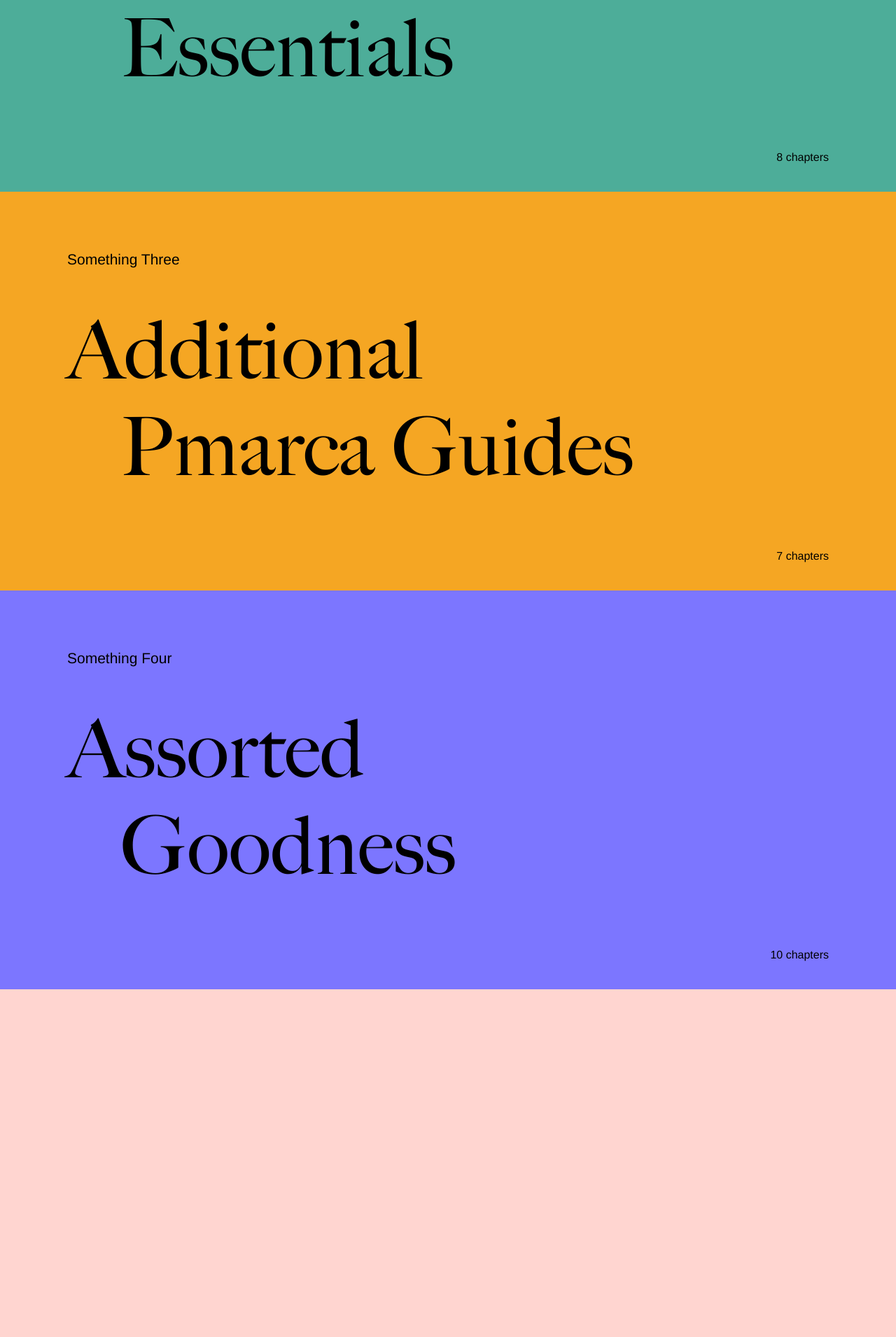
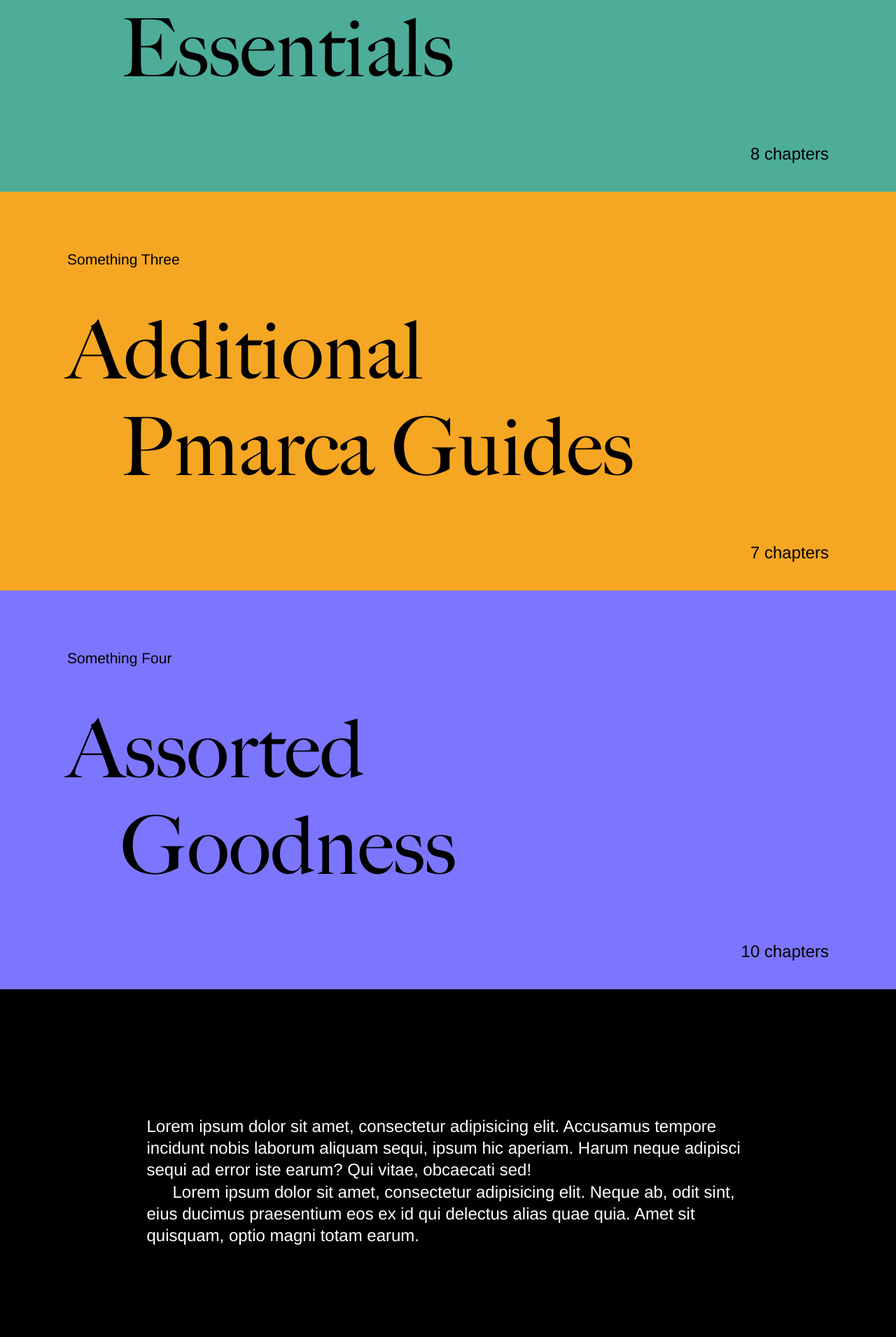
Before and after one commit to fictive-kin/pmarchive, a Flask app: page / in a window 1280 px wide. Shown: the part 1609-3520 px from the top of the page at 70% size. Before the commit the page ends 3023 px from the top, so only its background shows below. Run offline with Flask 2, Linux system fonts and the light colour scheme; style sheets or scripts are compiled from the project's sources.

Commit message:
add message section ref #1

```diff
--- a/static/scss/_main.scss
+++ b/static/scss/_main.scss
@@ -9,7 +9,14 @@
 html {
     font-family: helvetica;
     font-size: 16px;
+    -moz-osx-font-smoothing: grayscale;
+    -webkit-font-smoothing: antialiased;
 }
+
+body {
+    font-size: 24px; //spec
+}
+
 //link styles:
 a {
     text-decoration: underline;
@@ -78,6 +85,7 @@ a:hover {
 
 .is-home .hero__text {
     bottom: 35px;
+    font-size: 21px; //spec
     font-weight: 100;
     left: 0;
     padding: 0 7.5%;
@@ -189,7 +197,12 @@ a:hover {
 }
 
 .article__chapters {
+    font-size: 18px;
     text-align: right;
+
+    @media screen and (min-width: $tablet) {
+        font-size: 24px;
+    }
 
     @media screen and (min-width: $desktop) {
         bottom: 40px; //spec
@@ -206,3 +219,38 @@ a:hover {
         max-width: 700px;
     }
 }
+
+//======================
+// PAGE MESSAGE STYLES
+//======================
+.message {
+    background-color: $black;
+    color: $white;
+    padding: 45px 7.5%;
+
+    @media screen and (min-width: $tablet) {
+        padding: 180px 4.96%; //spec
+    }
+}
+
+.message__text-wrapper {
+    font-size: 20px; //arb
+    font-weight: 100;
+    line-height: 1.2; //arb
+    margin: 0 auto;
+    max-width: 861px; //spec
+
+    @media screen and (min-width: $tablet) {
+        font-size: 24px;
+        line-height: 1.3;
+    }
+}
+
+.message__text-wrapper p:not(:first-child) {
+    text-indent: 20px; //arb
+
+    @media screen and (min-width: $tablet) {
+        text-indent: 37px; //spec
+    }
+
+}
--- a/templates/index.html
+++ b/templates/index.html
@@ -45,5 +45,11 @@
             </a>
         </li>
     </ul>
+    <section class="message">
+        <div class="container message__text-wrapper">
+            <p>Lorem ipsum dolor sit amet, consectetur adipisicing elit. Accusamus tempore incidunt nobis laborum aliquam sequi, ipsum hic aperiam. Harum neque adipisci sequi ad error iste earum? Qui vitae, obcaecati sed!</p>
+            <p>Lorem ipsum dolor sit amet, consectetur adipisicing elit. Neque ab, odit sint, eius ducimus praesentium eos ex id qui delectus alias quae quia. Amet sit quisquam, optio magni totam earum.</p>
+        </div>
+    </section>
 </main>
 {% endblock %}
```
